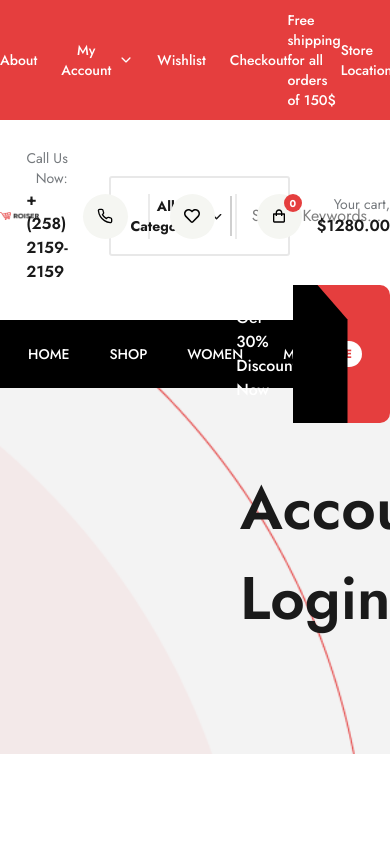
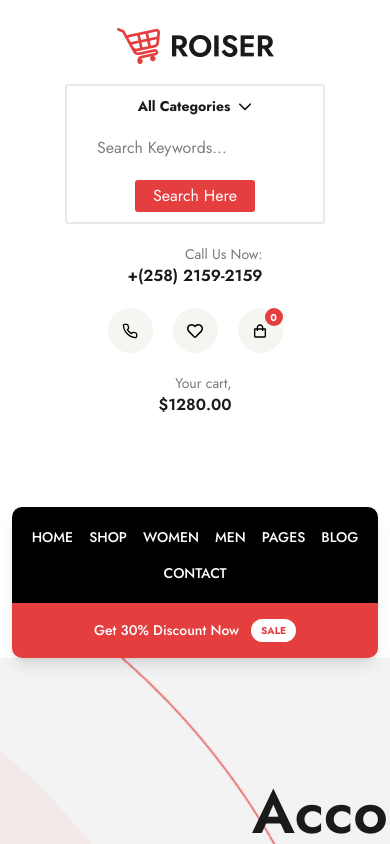
Before and after one commit to Sijan666/roiserTeam, a React (Vite) app: page /login in a window 390 px wide. Shown: the top 844 px of the page. Built offline with nearby package versions, Linux system fonts and the light colour scheme; a web font is replaced by a local one.

Commit message:
feat : add responsive in header , container and header top

```diff
--- a/src/components/Container.jsx
+++ b/src/components/Container.jsx
@@ -2,7 +2,7 @@
 
 const Container = ({children , className}) => {
     return (
-        <div className={`max-w-[1440px] mx-auto ${className}`}>{children}</div>
+        <div className={`lg:w-[1440px] px-3 lg:px-0 mx-auto ${className}`}>{children}</div>
     )
 }
 
--- a/src/components/layouts/Header.jsx
+++ b/src/components/layouts/Header.jsx
@@ -20,42 +20,46 @@ const Header = () => {
 
   return (
     <>
-      {/* <h3>Nabil</h3> */}
       <div className="relative z-5">
         <Container className={"pt-7 pb-[70px] "}>
-          <Flex>
-            <div className="w-[10%]">
+          <Flex className={"flex flex-col lg:flex-row gap-y-5"}>
+            <div className="lg:w-[10%]">
               <Link to={"/"}>
                 <Images imgSrc={Logo} />
               </Link>
             </div>
-            <div className="w-[58%]">
-              <Flex className="border-2 rounded-[3px] border-[#E8E8E8] p-2.5 w-[80%] ml-[70px]">
-                {/* <Flex className="text-sm text-[#1A1A1A] font-bold px-2 border-[#CFCFCF] border-r-2">
-                  All Categories <FaChevronDown className="ml-1"/>
-                </Flex> */}
+            <div className="lg:w-[58%]">
+              <Flex className="border-2 rounded-[3px] border-[#E8E8E8] p-2.5 lg:w-[80%] lg:ml-[70px] flex flex-col lg:flex-row gap-y-5">
                 <Popover className="relative">
-                  <PopoverButton className="text-sm text-[#1A1A1A] font-bold px-2 border-[#CFCFCF] border-r-2 flex items-center outline-none">
-                  All Categories <FaChevronDown className="ml-2"/></PopoverButton>
-                  <PopoverPanel anchor="bottom" className="flex flex-col bg-[#c4bdbdce] px-7 py-4 rounded-b-md text-white font-bold z-6">
-                    <a href="/analytics" className="mb-2">Mens</a>
-                    <a href="/engagement" className="mb-2">Womens</a>
+                  <PopoverButton className="text-sm text-[#1A1A1A] font-bold px-2 border-[#CFCFCF] lg:border-r-2 flex items-center outline-none">
+                    All Categories <FaChevronDown className="ml-2" />
+                  </PopoverButton>
+                  <PopoverPanel
+                    anchor="bottom"
+                    className="flex flex-col bg-[#c4bdbdce] px-7 py-4 rounded-b-md text-white font-bold z-6"
+                  >
+                    <a href="/analytics" className="mb-2">
+                      Mens
+                    </a>
+                    <a href="/engagement" className="mb-2">
+                      Womens
+                    </a>
                     <a href="/engagement">Kids</a>
                   </PopoverPanel>
                 </Popover>
                 <input
                   type="text"
                   placeholder="Search Keywords..."
-                  className="mx-5 outline-none w-[340px]"
+                  className="mx-5 outline-none lg:w-[340px]"
                 />
                 <div className="bg-[#E53E3E] text-white px-[18px] py-1 rounded-[3px] cursor-pointer">
                   Search Here
                 </div>
               </Flex>
             </div>
-            <div className="w-[32%] justify-end">
-              <Flex className="justify-end">
-                <div className="pr-[15px]">
+            <div className="lg:w-[32%] justify-end">
+              <Flex className="lg:justify-end flex flex-col lg:flex-row justify-center gap-y-5">
+                <div className="lg:pr-[15px]">
                   <p className="text-sm text-[#74787C] text-end">
                     Call Us Now:
                   </p>
@@ -63,17 +67,18 @@ const Header = () => {
                     +(258) 2159-2159
                   </h6>
                 </div>
-                <div className="pr-5 border-r-2 border-[#EBEBEB]">
+                <div className="flex">
+                  <div className="lg:pr-5 lg:border-r-2 border-[#EBEBEB]">
                     <div className="bg-[#F5F6F2] h-[45px] w-[45px] rounded-full relative">
                       <FiPhone className="text-[16px] absolute top-1/2 left-1/2 -translate-y-1/2 -translate-x-1/2" />
                     </div>
                   </div>
-                <div className="px-5 border-r-2 border-[#EBEBEB]">
+                  <div className="px-5 lg:border-r-2 border-[#EBEBEB]">
                     <div className="bg-[#F5F6F2] h-[45px] w-[45px] rounded-full relative">
                       <FaRegHeart className="text-[16px] absolute top-1/2 left-1/2 -translate-y-1/2 -translate-x-1/2" />
                     </div>
                   </div>
-                <div className="pl-5 pr-[15px]">
+                  <div className="lg:pl-5 lg:pr-[15px]">
                     <div
                       className="cursor-pointer bg-[#F5F6F2] h-[45px] w-[45px] rounded-full relative"
                       onClick={barbe}
@@ -83,6 +88,7 @@ const Header = () => {
                         <p className=" text-white text-[10px] font-bold absolute top-1/2 left-1/2 -translate-y-1/2 -translate-x-1/2 ">
                           {user}
                         </p>
+                      </div>
                     </div>
                   </div>
                 </div>
@@ -96,52 +102,14 @@ const Header = () => {
             </div>
           </Flex>
         </Container>
-        <Container
+        {/* <Container
           className={
             "absolute bottom-0 left-1/2 -translate-x-1/2 w-full translate-y-1/2 "
           }
         >
-          {/* <Flex>
-            <div className="bg-[#1A1A1A] w-[78%] relative py-[23px] px-[30px] rounded-md">
-              <ul className="flex items-center gap-x-10 text-white text-sm font-medium">
-                <Link to={"/"}>
-                  <li>HOME</li>
-                </Link>
-                <Link to={"/about"}>
-                  <li>SHOP</li>
-                </Link>
-                <Link to={"/about"}>
-                  <li>WOMEN</li>
-                </Link>
-                <Link to={"/about"}>
-                  <li>MEN</li>
-                </Link>
-                <Link to={"/about"}>
-                  <li>PAGES</li>
-                </Link>
-                <Link to={"/about"}>
-                  <li>BLOG</li>
-                </Link>
-                <Link to={"/about"}>
-                  <li>CONTACT</li>
-                </Link>
-              </ul>
-            </div>
-            <Flex className="bg-[#E53E3E] absolute top-0 right-0 py-5 pr-[30px] pl-[60px] rounded-tr-md rounded-br-md  ">
-              <div class="absolute -left-[13px] top-[13%] h-10 w-11 rotate-30 bg-[#1A1A1A] z-0"></div>
-              <div class="absolute -left-[42px] h-[43px] w-20 top-[35%] bg-[#1A1A1A] z-0"></div>
-              <p className="text-white text-[16px] font-medium pr-[15px]">
-                Get 30% Discount Now
-              </p>
-              <div className="font-bold text-[12px] text-[#E53E3E] bg-white py-1 px-2.5 rounded-full">
-                SALE
-              </div>
-            </Flex>
-          </Flex> */}
-
           <div className="rounded-[10px] overflow-hidden relative ">
-            <Flex>
-              <div className="w-[75%] bg-black py-6 px-7">
+            <Flex >
+              <div className="lg:w-[75%] bg-black py-6 px-7">
                 <ul className="flex items-center gap-x-10 text-white text-sm font-medium">
                   <Link to={"/"}>
                     <li>HOME</li>
@@ -179,6 +147,46 @@ const Header = () => {
               </div>
             </Flex>
           </div>
+        </Container> */}
+        <Container className={"relative lg:absolute lg:bottom-0 lg:left-1/2 lg:-translate-x-1/2 w-full lg:translate-y-1/2 mt-5 lg:mt-0 z-40" }>
+          <div className="rounded-[10px] overflow-hidden relative shadow-lg lg:shadow-none">
+            <Flex className="flex-col lg:flex-row">
+              <div className="w-full lg:w-[75%] bg-black py-5 lg:py-6 px-4 lg:px-7">
+                <ul className="flex flex-wrap justify-center lg:justify-start items-center gap-4 lg:gap-x-10 text-white text-sm font-medium">
+                  <Link to={"/"} className="hover:text-[#E53E3E] transition">
+                    <li>HOME</li>
+                  </Link>
+                  <Link to={"/about"} className="hover:text-[#E53E3E] transition">
+                    <li>SHOP</li>
+                  </Link>
+                  <Link to={"/about"} className="hover:text-[#E53E3E] transition">
+                    <li>WOMEN</li>
+                  </Link>
+                  <Link to={"/about"} className="hover:text-[#E53E3E] transition">
+                    <li>MEN</li>
+                  </Link>
+                  <Link to={"/about"} className="hover:text-[#E53E3E] transition">
+                    <li>PAGES</li>
+                  </Link>
+                  <Link to={"/about"} className="hover:text-[#E53E3E] transition">
+                    <li>BLOG</li>
+                  </Link>
+                  <Link to={"/contact"} className="hover:text-[#E53E3E] transition">
+                    <li>CONTACT</li>
+                  </Link>
+                </ul>
+              </div>
+              <div className="w-full lg:w-[25%] flex justify-center lg:justify-end items-center bg-[#E53E3E] py-4 lg:py-[21px] px-5 lg:px-7 relative z-10">
+                <p className="text-white text-[14px] lg:text-[16px] font-medium pr-3 lg:pr-[15px] text-center">
+                  Get 30% Discount Now
+                </p>
+                <div className="font-bold text-[10px] lg:text-[12px] text-[#E53E3E] bg-white py-1 px-2.5 rounded-full whitespace-nowrap">
+                  SALE
+                </div>
+              </div>
+              <div className="hidden lg:block absolute top-0 left-[75%] w-[100px] h-full bg-black [clip-path:polygon(25%_0,55%_25%,55%_100%,0_100%,0_0)] z-0"></div>
+            </Flex>
+          </div>
         </Container>
       </div>
     </>
--- a/src/components/layouts/HeaderTop.jsx
+++ b/src/components/layouts/HeaderTop.jsx
@@ -6,36 +6,27 @@ import { Popover, PopoverButton, PopoverPanel } from "@headlessui/react";
 
 const HeaderTop = () => {
   return (
-    <div className="bg-[#E53E3E] py-2.5">
+    <div className="bg-[#E53E3E] py-2.5 hidden lg:block">
       <Container>
-        <Flex className={'justify-between'}>
+        <Flex className={'justify-between flex flex-col lg:flex-row gap-y-4'}>
           <div>
-            <ul className="flex items-center gap-6">
+            <ul className="flex items-center lg:gap-6 gap-4">
               <li className="font-medium text-sm text-white font-Jost">
                 <Link to={"/about"}>
                     About
                 </Link>
               </li>
-              {/* <li className="font-medium text-sm text-white font-Jost"> */}
-                {/* <Link to={"/myaccount"}>
-                    My Account
-                </Link> */}
               <Popover className="relative">
                 <PopoverButton className={'font-medium text-sm text-white font-Jost flex items-center gap-x-2 outline-none'}>My Account<span><IoIosArrowDown /></span></PopoverButton>
                 <PopoverPanel anchor="bottom" className="flex flex-col bg-[#e53e3ece] p-5 rounded-b-md text-white font-bold z-10">
-
                     <Link to={'/login'} className="mb-2">
                       Login
                     </Link>
-
-
                     <Link to={'/signup'}>
                       Sign Up
                     </Link>
-
                 </PopoverPanel>
               </Popover>
-              {/* </li> */}
               <li className="font-medium text-sm text-white font-Jost">
                 <Link to={"/wishlist"}>
                     Wishlist
@@ -54,7 +45,7 @@ const HeaderTop = () => {
             </p>
           </div>
           <div>
-            <ul className="flex items-center gap-6">
+            <ul className="flex items-center lg:gap-6 gap-3">
               <li className="font-medium text-sm text-white font-Jost">
                 <Link to={"/storelocation"}>
                     Store Location
```
Lines whose indentation alone changed are shown as unchanged.
